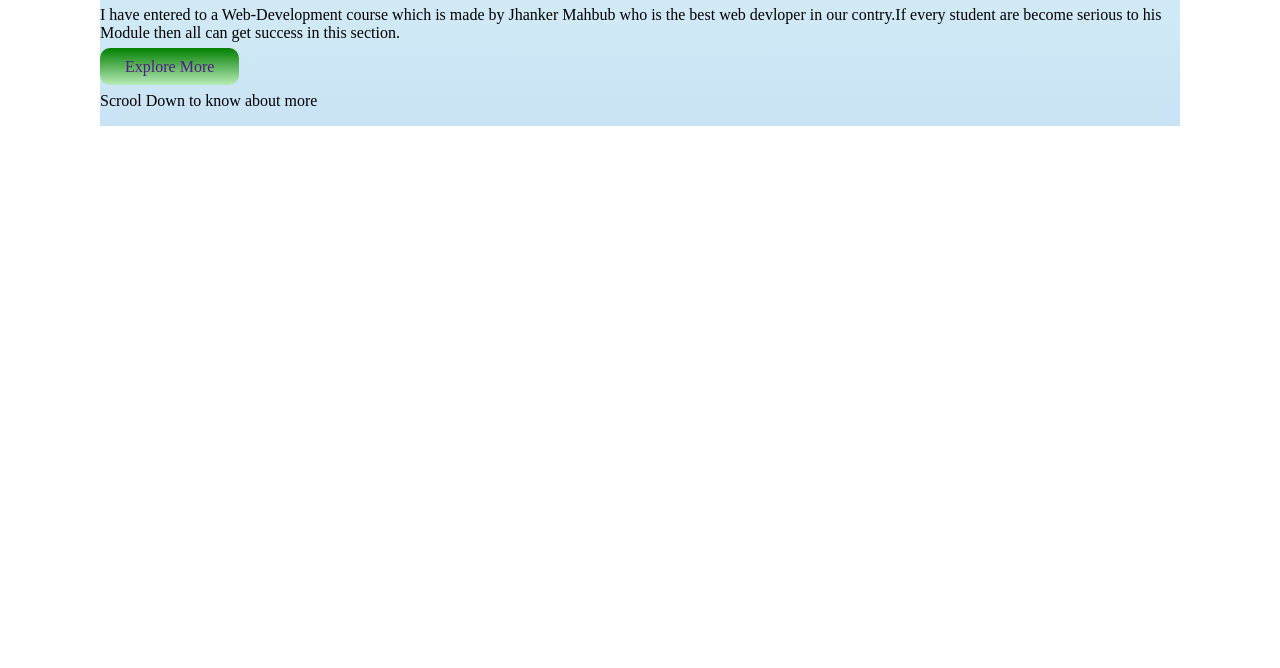
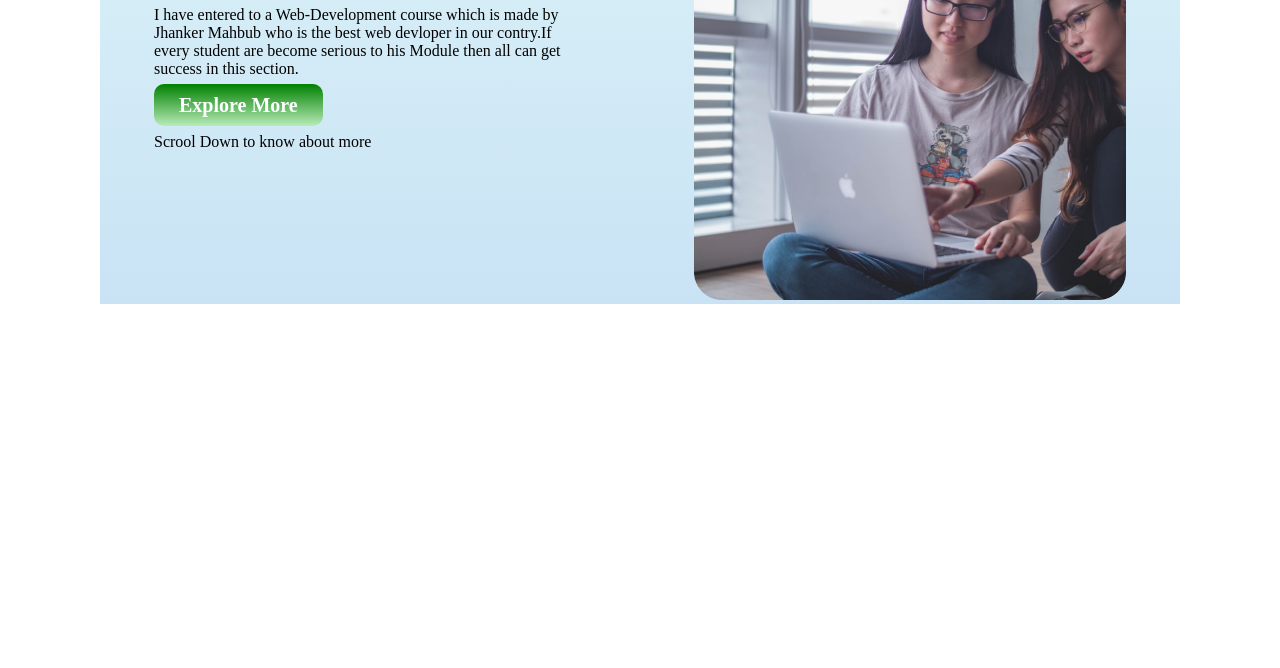
Before and after one commit to almubin78/NewFirstAssignment, a plain HTML site: page index.html in a window 1280 px wide. Shown: the part 132-800 px from the top of the page. Drawn offline with Linux system fonts and the light colour scheme.

Commit message:
another commit

```diff
--- a/index.html
+++ b/index.html
@@ -10,15 +10,15 @@
 <body>
     <div class="main_wrapper">
         <div class="first_section flex">
-            <div class="text">
+            <div class="text two_div">
                 <h1>I have a Hard</h1>
                 <h1 class="green">Jurney on 2022</h1>
                 <p>I have entered to a Web-Development course which is made by Jhanker Mahbub who is the best web devloper in our contry.If every student are become serious to his Module then all can get success in this section.</p>
                 <a href="">Explore More</a>
                 <p>Scrool Down to know about more</p>
             </div>
-            <div class="image1">
-
+            <div class="image1 two_div">
+                <img src="images/coding.png" alt="">
             </div>
         </div>
     </div>
--- a/style.css
+++ b/style.css
@@ -1,7 +1,9 @@
 /*some root css*/
 .flex{display:flex}
-.green{color:green;} .yellow{color:yellowgreen}.red{color:rgba(245, 104, 104, 0.651)} a{text-decoration: none;padding:10px 25px;background-image: linear-gradient(green,rgb(184, 235, 184)); border-radius:10px;}
-
+.green{color:green;} .yellow{color:yellowgreen}.red{color:rgba(245, 104, 104, 0.651)}
+a{text-decoration: none;padding:10px 25px;background-image: linear-gradient(green,rgb(184, 235, 184)); border-radius:10px;font-size: 20px;font-weight: 600;color:white;}
+.two_div{width:40%; margin-right:5%;margin-left:5%;}
+img{width:100%}
 /*star css for work*/
 body{
     margin:0;padding:0;
```
